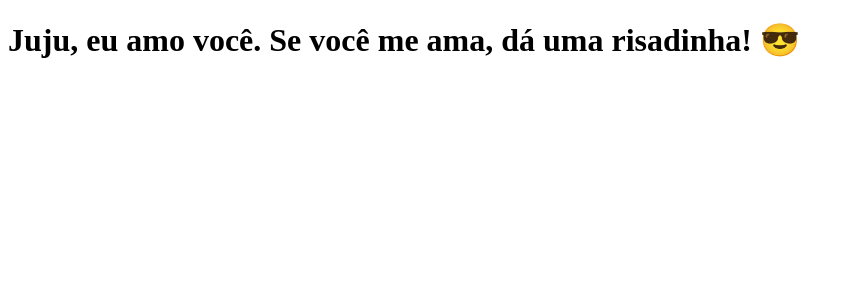
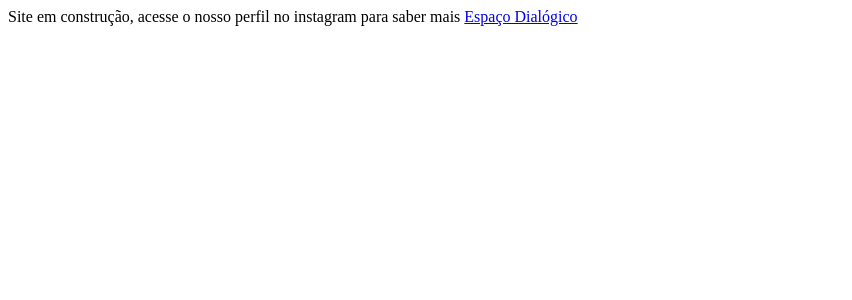
Before and after one commit to danilo-marra/espaco-dialogico, a Next.js app: page / in a window 1280 px wide. Shown: the top 300 px of the page, without its empty margins (0-852 px from the left). Built offline with nearby package versions, Linux system fonts and the light colour scheme.

Commit message:
Initial commit

```diff
--- a/Old_pages/index.js
+++ /dev/null
@@ -1,5 +0,0 @@
-function Home() {
-  return <div>Site em construção, acesse o nosso perfil no instagram para saber mais <a href="https://www.instagram.com/espacodialogico/">Espaço Dialógico</a></div>
-}
-
-export default Home;
--- a/pages/index.js
+++ b/pages/index.js
@@ -1,5 +1,5 @@
 function Home() {
-  return <h1>Juju, eu amo você. Se você me ama, dá uma risadinha! 😎</h1>;
+  return <div>Site em construção, acesse o nosso perfil no instagram para saber mais <a href="https://www.instagram.com/espacodialogico/">Espaço Dialógico</a></div>
 }
 
 export default Home;
```
